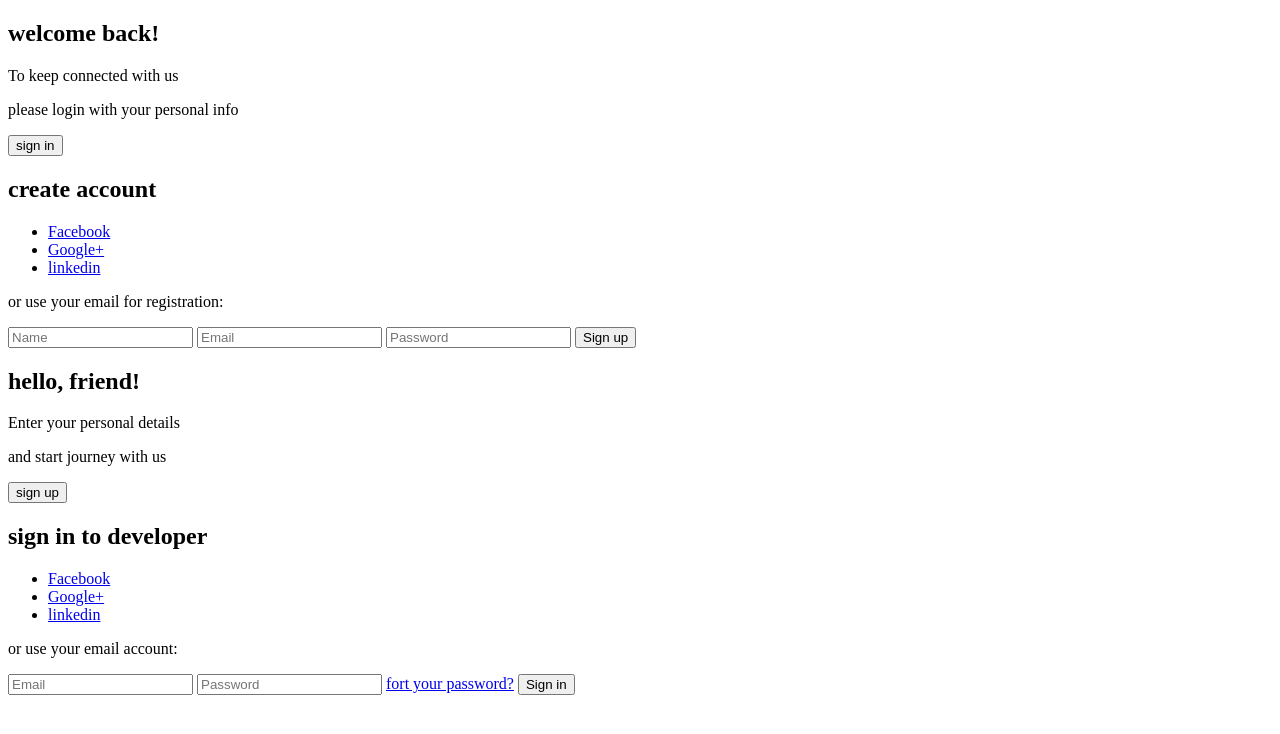
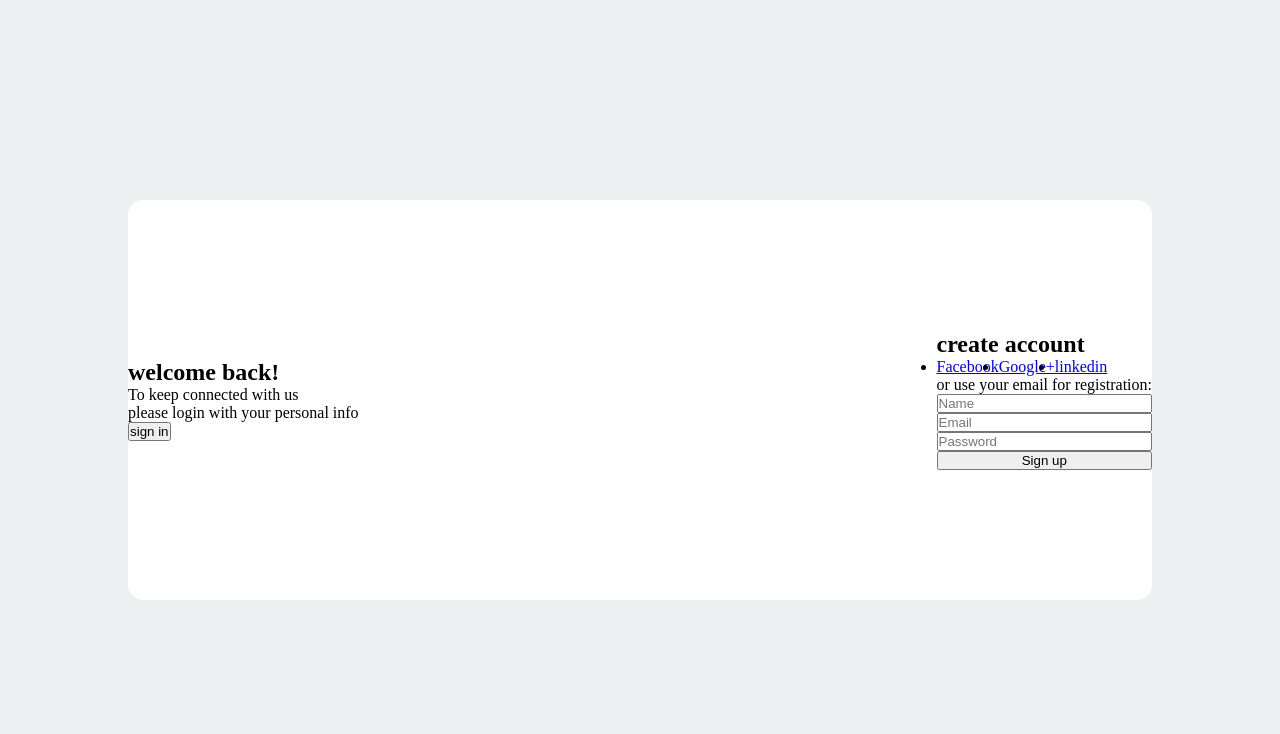
Before and after one commit to Ivoneideduarte/sistema-de-login, a plain HTML site: page 02 - Login/index.html in a window 1280 px wide. Drawn offline with Linux system fonts and the light colour scheme.

Commit message:
Estilizando o conteúdo

```diff
--- /dev/null
+++ b/02 - Login/css/style.css
@@ -0,0 +1,40 @@
+* {
+    /* Reseta as formatações */
+    margin: 0;
+    padding: 0;
+    box-sizing: border-box;
+}
+.container {
+    display: flex; /* Posiciona uma coluna ao lado da outra */
+    justify-content: center;
+    align-items: center;
+    height: 100vh;
+    background-color: #ecf0f1;
+}
+
+.content {
+    background-color: #ffffff;
+    border-radius: 15px;
+    width: 80%;
+    height: 50%;
+    justify-content: space-between;
+    align-items: center;
+
+}
+
+.first-content {
+    display: flex; /* Posiciona uma coluna ao lado da outra */
+}
+
+.list-social-media {
+    display: flex;
+}
+
+.form {
+    display: flex;
+    flex-direction: column; /* Posiciona os inputs em colunas */
+}
+.second-content {
+    position: absolute; /* Uma div se sobrepõe a outra */
+    display: none; /* Deixa vísivel apenas o conteúdo com position absolute */
+}
--- a/02 - Login/index.html
+++ b/02 - Login/index.html
@@ -5,8 +5,8 @@
     <meta http-equiv="X-UA-Compatible" content="IE=edge">
     <meta name="viewport" content="width=device-width, initial-scale=1.0">
     <title>Login</title>
-    <link rel="stylesheet" href="style.css">
-    <link rel="stylesheet" href="script.js">
+    <link rel="stylesheet" href="css/style.css">
+    <link rel="stylesheet" href="js/script.js">
 </head>
 <body>
     <div class="container">
@@ -20,7 +20,7 @@
             <div class="second-column"> <!-- Segunda coluna de conteúdo-->
                 <h2 class="title">create account</h2>
                 <div class="social-media">
-                    <ul> <!-- Lista desordenada -->
+                    <ul class="list-social-media"> <!-- Lista desordenada -->
                         <li><a href="#">Facebook</a></li>
                         <li><a href="#">Google+</a></li>
                         <li><a href="#">linkedin</a></li>
```
Also changed, not shown: 02 - Login/js/script.js (added), 02 - Login/style.css (deleted).
